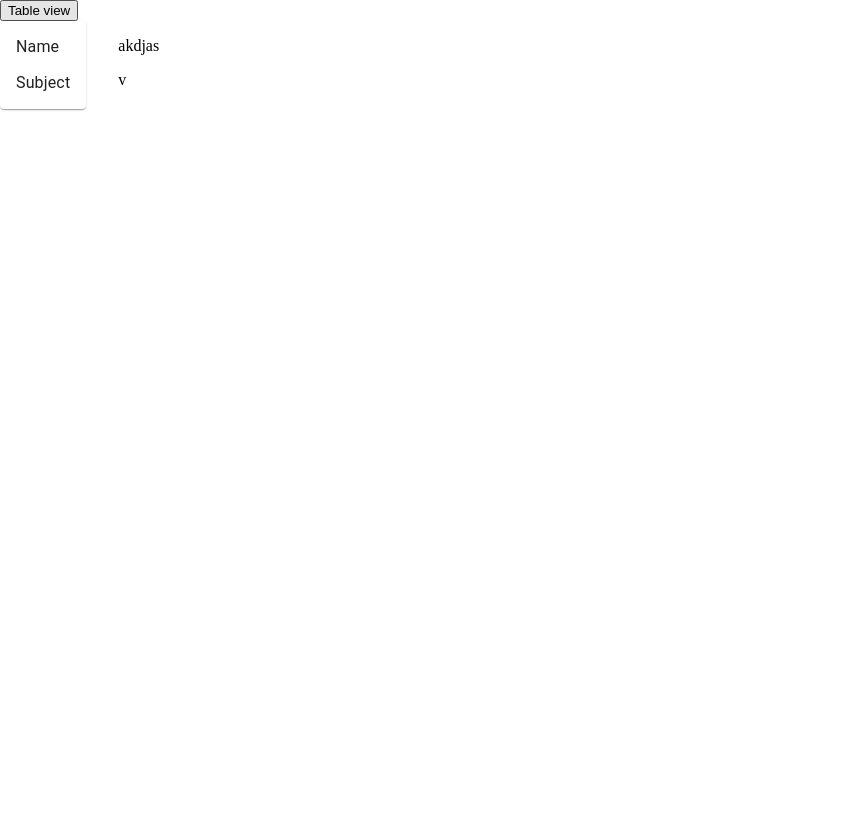
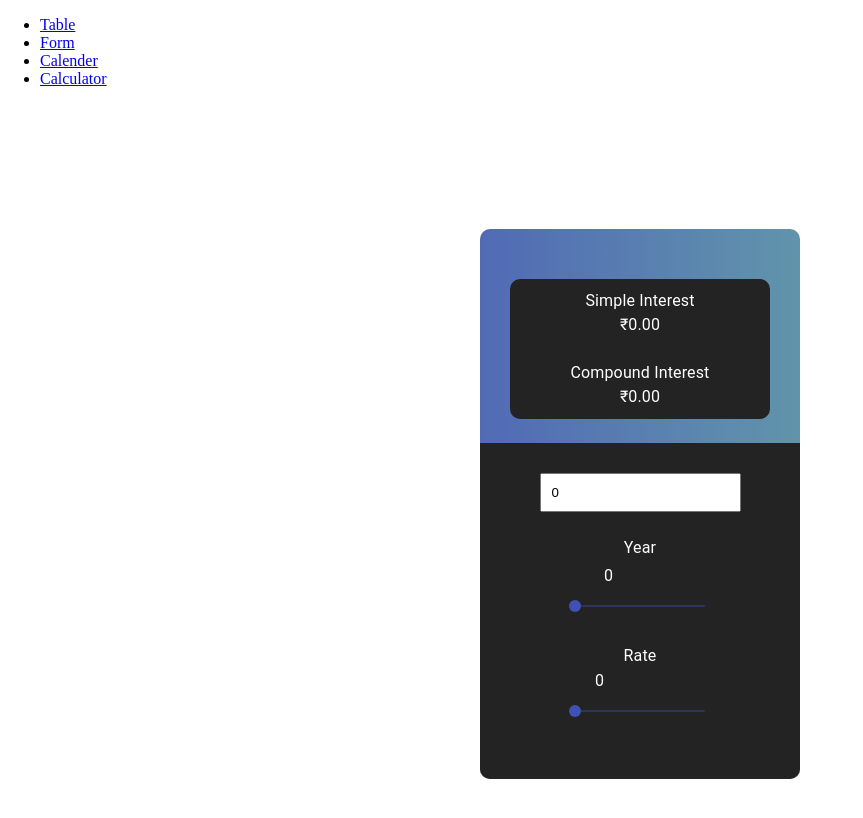
Before and after one commit to Rishabh1008/react-learn, a React (Create React App) app: page /calculator in a window 1280 px wide. Shown: the top 818 px of the page, without its empty margins (0-863 px from the left). Built offline with nearby package versions, Linux system fonts and the light colour scheme.

Commit message:
route changes

```diff
--- a/package.json
+++ b/package.json
@@ -37,5 +37,8 @@
       "last 1 firefox version",
       "last 1 safari version"
     ]
+  },
+  "devDependencies": {
+    "react-router-dom": "^6.8.0"
   }
 }
--- a/src/App.js
+++ b/src/App.js
@@ -1,8 +1,35 @@
 import React from "react";
+import { BrowserRouter, Link, Route, Routes } from "react-router-dom";
 import "./App.css";
 import MyTable from "./component/table/main";
+import MyPage from "./component/form/page";
+import MyCalender from "./component/calender/calender";
+import MyCalculatorMain from "./component/calculator/main";
 
 const App = () => {
-  return <MyTable />;
+  return (
+    <BrowserRouter>
+      <ul>
+        <li>
+          <Link to="/table">Table</Link>
+        </li>
+        <li>
+          <Link to="/form">Form</Link>
+        </li>
+        <li>
+          <Link to="/calender">Calender</Link>
+        </li>
+        <li>
+          <Link to="/calculator">Calculator</Link>
+        </li>
+      </ul>
+      <Routes>
+        <Route path="/table" element={<MyTable />}></Route>
+        <Route path="/form" element={<MyPage />}></Route>
+        <Route path="/calender" element={<MyCalender />}></Route>
+        <Route path="/calculator" element={<MyCalculatorMain />}></Route>
+      </Routes>
+    </BrowserRouter>
+  );
 };
 export default App;
--- a/src/component/calculator/calculator.js
+++ b/src/component/calculator/calculator.js
@@ -5,7 +5,17 @@ import { RateField } from "./mySlider";
 
 const useStyles = makeStyles({
   sliderContainer: {
-
+    '& .MuiInputBase-root': {
+      color: 'white',},
+      '& .MuiInput-underline:before' : {
+        border: "none",
+      },
+      '& .MuiInput-underline:after' : {
+        border: "none",
+      },
+      '& .MuiInput-underline:hover:not(.Mui-disabled):before' : {
+        border: "none",
+      },
   },
 });
 
--- a/src/component/calculator/mySlider.js
+++ b/src/component/calculator/mySlider.js
@@ -1,18 +1,16 @@
 import { Input, Slider, Typography } from "@material-ui/core";
 import React from "react";
 
-export default function YearField(props){
+export default function YearField(props) {
+  const { updateSimple, handleSliderChange, data } = props;
+  const { year } = data;
 
-  const {updateSimple, handleSliderChange, data} = props;
-  const {year} = data;
-
-
-    return(
+  return (
     <>
       <Typography>Year</Typography>
 
       <Input
-            name= "year"
+        name="year"
         value={year}
         onChange={(e) => updateSimple(e)}
         defaultValue={0}
@@ -20,13 +18,13 @@ export default function YearField(props){
           step: 12,
           min: 0,
           max: 60,
-              type: "number"
+          type: "number",
         }}
       />
       <Slider
         defaultValue={0}
-            className= "slider mb2"
-            onChange={(event, newYear) => handleSliderChange('year', newYear)}
+        className="slider mb2"
+        onChange={(event, newYear) => handleSliderChange("year", newYear)}
         step={12}
         min={0}
         max={60}
@@ -34,22 +32,17 @@ export default function YearField(props){
       />
     </>
   );
-};
+}
 
-export function RateField(props){
+export function RateField(props) {
+  const { updateSimple, handleSliderChange, data } = props;
+  const { rate } = data;
 
-  const {updateSimple, handleSliderChange, data} = props;
-  const {rate} = data;
-
-
-
-
-
-    return(
+  return (
     <>
       <Typography>Rate</Typography>
       <Input
-            name= "rate"
+        name="rate"
         value={rate}
         onChange={(e) => updateSimple(e)}
         margin="dense"
@@ -57,14 +50,14 @@ export function RateField(props){
           step: 0.1,
           min: 0,
           max: 20,
-              type: 'number'
+          type: "number",
         }}
       />
       <Slider
         defaultValue={0}
-            className= "slider mb2"
+        className="slider mb2"
         aria-label="rate"
-            onChange={(event, newYear) => handleSliderChange('rate', newYear)}
+        onChange={(event, newYear) => handleSliderChange("rate", newYear)}
         step={0.1}
         min={0}
         max={20}
@@ -72,4 +65,4 @@ export function RateField(props){
       />
     </>
   );
-};
+}
```
Also changed, not shown: 1 other file (tests, documents, lock files or other folders). Lines whose indentation alone changed are shown as unchanged.
